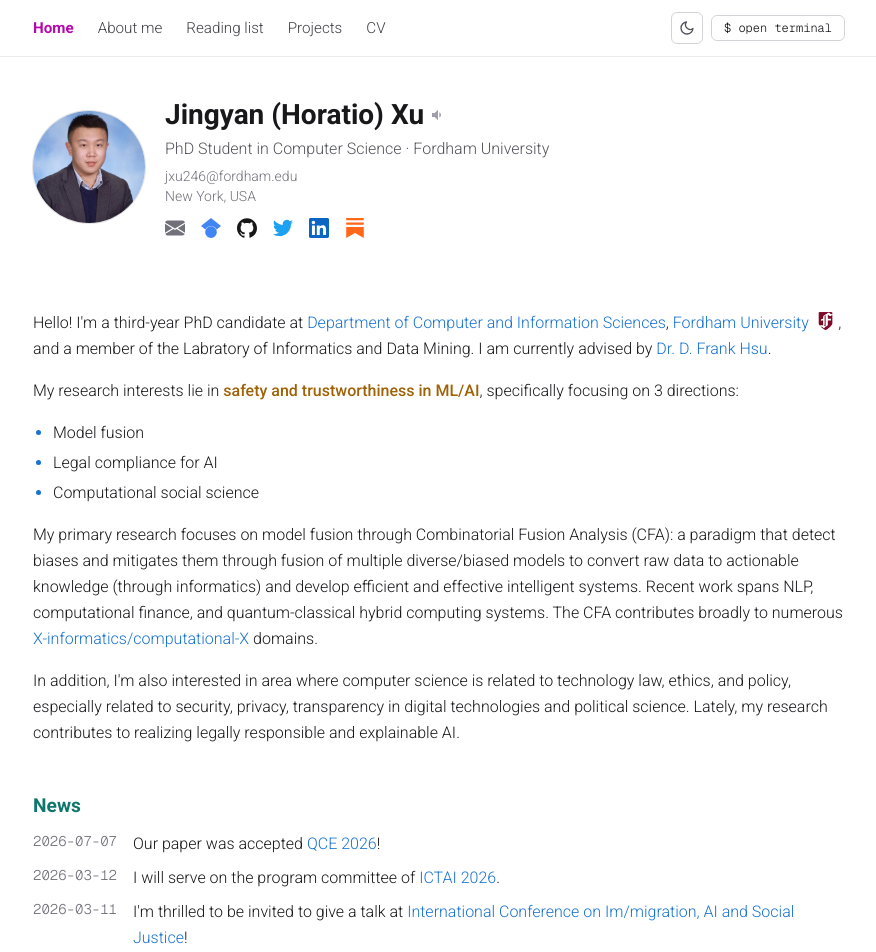
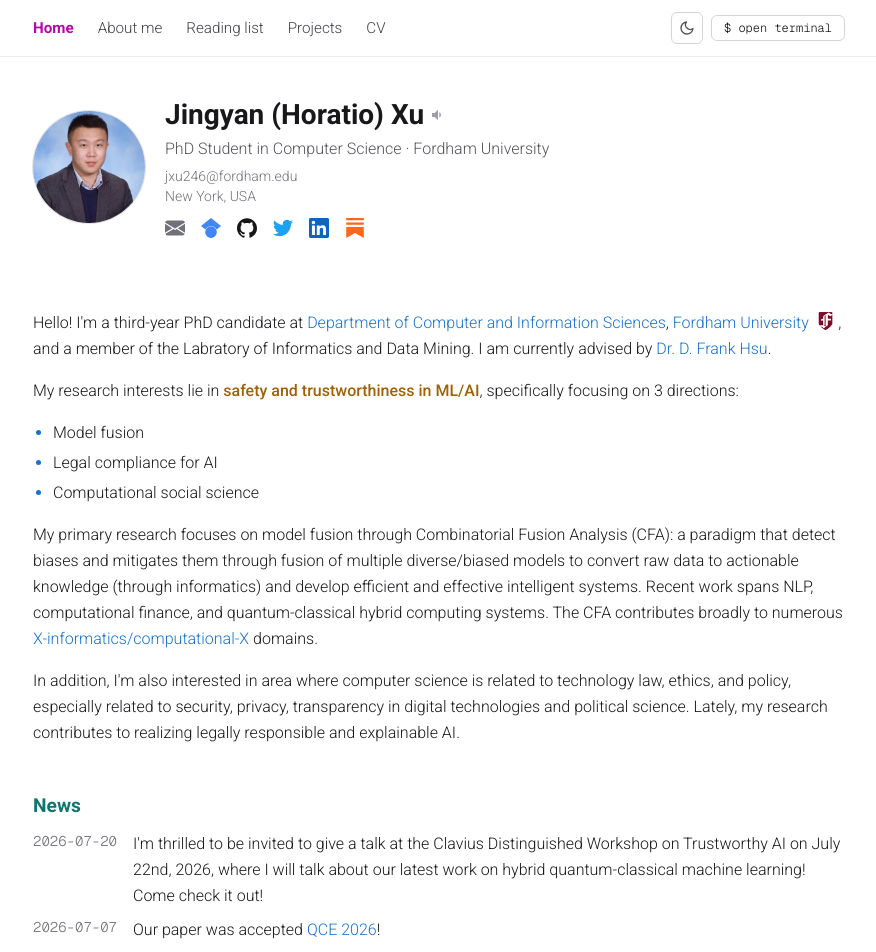
Before and after one commit to horatioxu1122/horatioxu1122.github.io, a Next.js app: page /classic in a window 1280 px wide. Shown: the top 952 px of the page, without its empty margins (201-1077 px from the left). Built offline with nearby package versions, Linux system fonts and the light colour scheme.

Commit message:
Update news.ts

```diff
--- a/content/news.ts
+++ b/content/news.ts
@@ -2,6 +2,10 @@ import type { NewsItem } from "./types";
 
 // EDIT ME — newest first. Inline links allowed as [text](url).
 export const news: NewsItem[] = [
+  {
+    date: "2026-07-20",
+    text: "I'm thrilled to be invited to give a talk at the Clavius Distinguished Workshop on Trustworthy AI on July 22nd, 2026, where I will talk about our latest work on hybrid quantum-classical machine learning! Come check it out!",
+  },
   {
     date: "2026-07-07",
     text: "Our paper was accepted [QCE 2026](https://qce.quantum.ieee.org/2026/)!",
```
